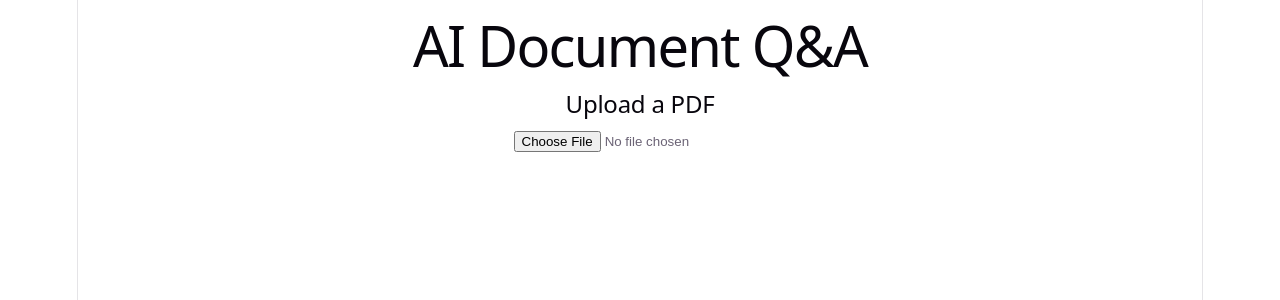
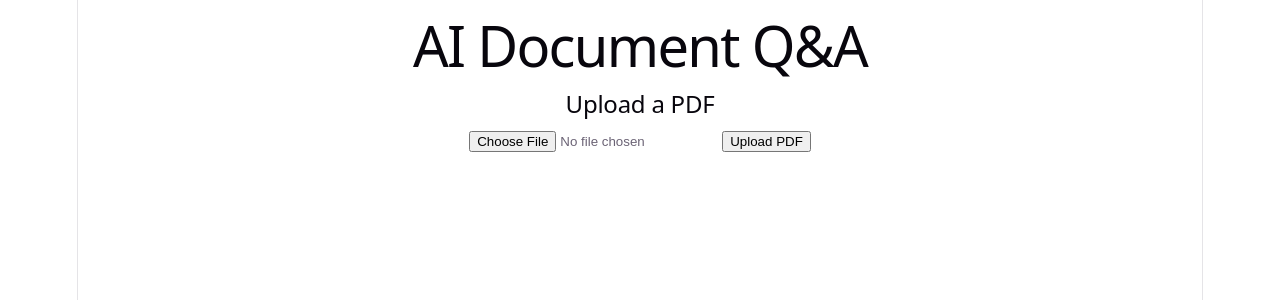
Before and after one commit to JeslinMariumAlex/ai-document-qa, a React app in the folder frontend/: page / in a window 1280 px wide. Shown: the top 300 px of the page. Built offline with nearby package versions, Linux system fonts and the light colour scheme; the HTML template or start-up script is replaced by a standard one.

Commit message:
Connect frontend PDF upload to backend

```diff
--- a/frontend/src/App.jsx
+++ b/frontend/src/App.jsx
@@ -1,14 +1,28 @@
 import { useState } from "react";
-import './App.css'
+import "./App.css";
 
 function App() {
+  const [selectedFile, setSelectedFile] = useState(null);
+  const [message, setMessage] = useState("");
 
-  const [selectedFile, setSelectedFile] = useState(null);
+  const handleUpload = async () => {
+    console.log(selectedFile);
+
+    const formData = new FormData();
+    formData.append("file", selectedFile);
+
+    const response = await fetch("http://127.0.0.1:8000/documents/upload", {
+      method: "POST",
+      body: formData,
+    });
+
+    const data = await response.json();
+    setMessage(`Upload successful! Document ID: ${data.document_id}`);
+  };
 
   return (
-     <div>
+    <div>
       <h1>AI Document Q&A</h1>
-
       <h2>Upload a PDF</h2>
 
       <input
@@ -17,11 +31,12 @@ function App() {
         onChange={(event) => setSelectedFile(event.target.files[0])}
       />
 
-      {selectedFile && (
-        <p>Selected file: {selectedFile.name}</p>
-      )}
+      {selectedFile && <p>Selected file: {selectedFile.name}</p>}
+
+      <button onClick={handleUpload}>Upload PDF</button>
+      {message && <p>{message}</p>}
     </div>
-  )
+  );
 }
 
-export default App
+export default App;
```
Also changed, not shown: 1 other file (tests, documents, lock files or other folders).
